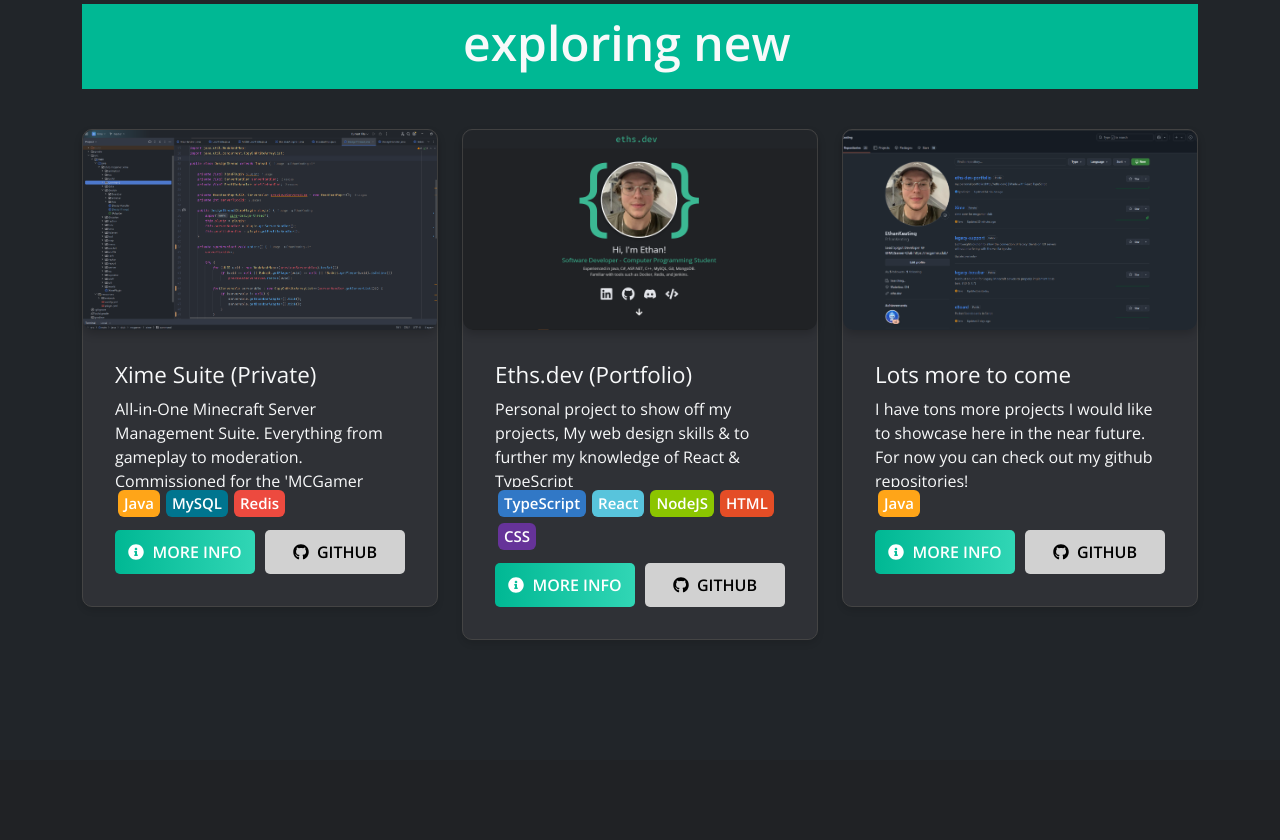
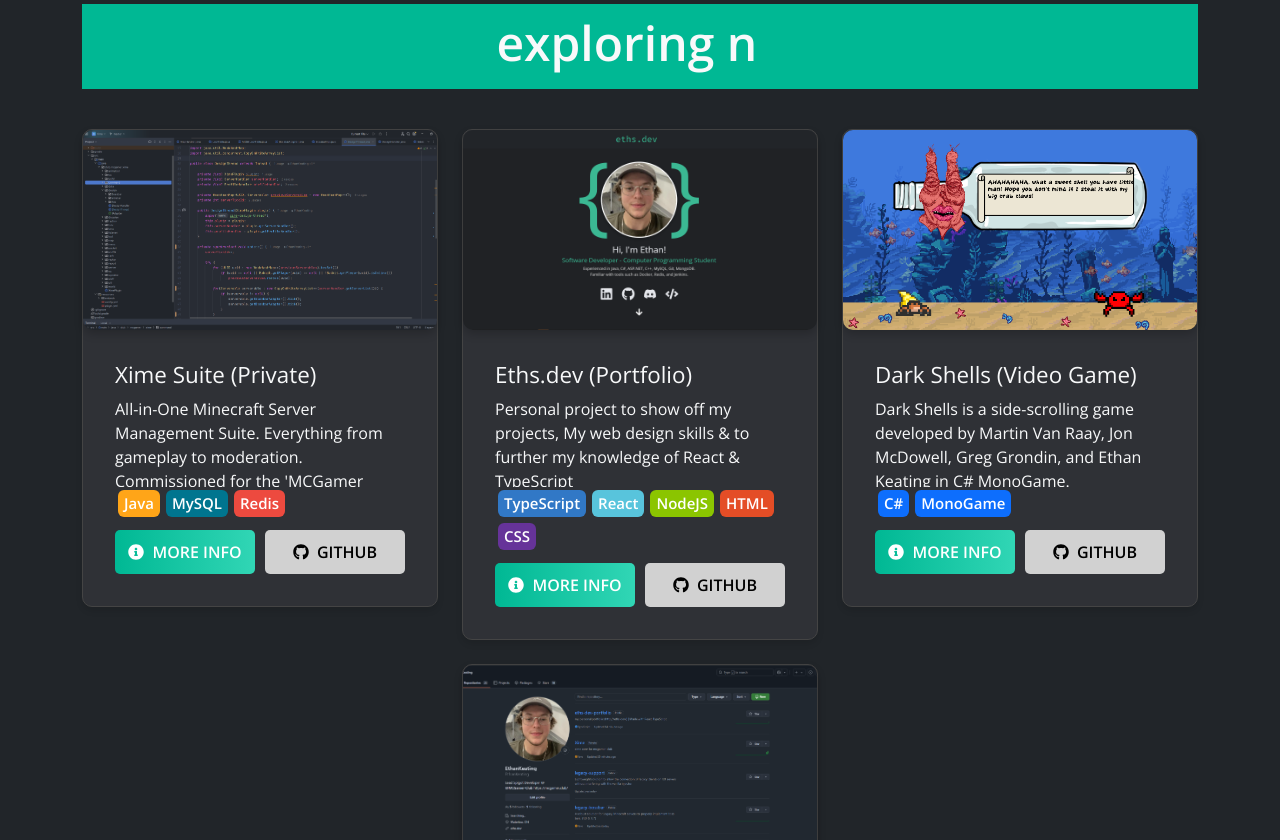
Before and after one commit to EthanKeating/eths-dev-portfolio, a React (Vite) app: page / in a window 1280 px wide. Shown: the part 1080-1920 px from the top of the page. Before the commit the page ends 1840 px from the top, so only its background shows below. Built offline with nearby package versions, Linux system fonts and the light colour scheme.

Commit message:
Added Dark Shells

```diff
--- a/src/components/Projects.tsx
+++ b/src/components/Projects.tsx
@@ -29,6 +29,14 @@
         { name: "CSS" },
       ],
       githubUrl: "https://github.com/EthanKeating/eths-dev-portfolio",
+    },
+    {
+      title: "Dark Shells (Video Game)",
+      description:
+        "Dark Shells is a side-scrolling game developed by Martin Van Raay, Jon McDowell, Greg Grondin, and Ethan Keating in C# MonoGame.",
+      imageUrl: "/darkshells/darkshells.png",
+      technologies: [{ name: "C#" }, { name: "MonoGame" }],
+      githubUrl: "https://github.com/EthanKeating/Group3FinalProject",
     },
     {
       title: "Lots more to come",
```
Also changed, not shown: public/darkshells/darkshells.png (added).
